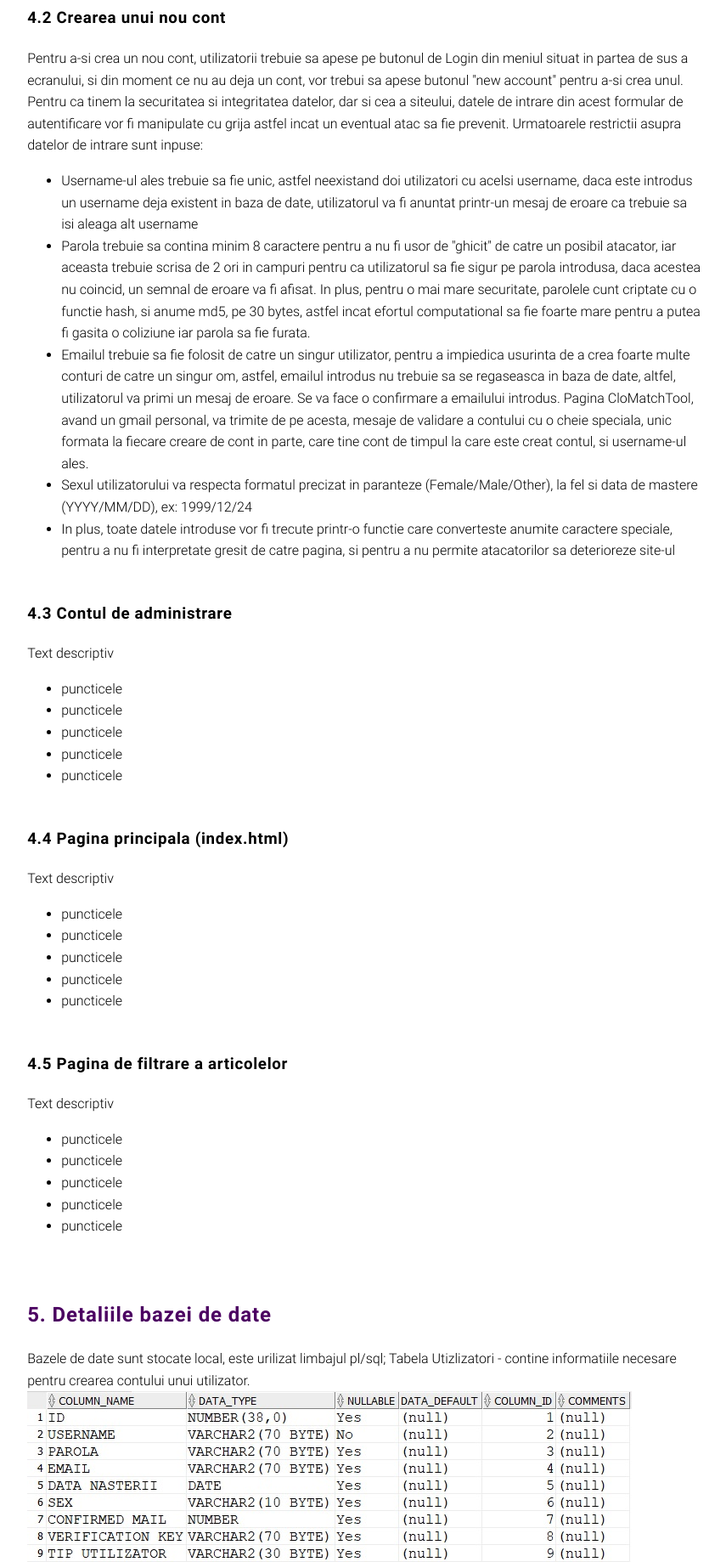
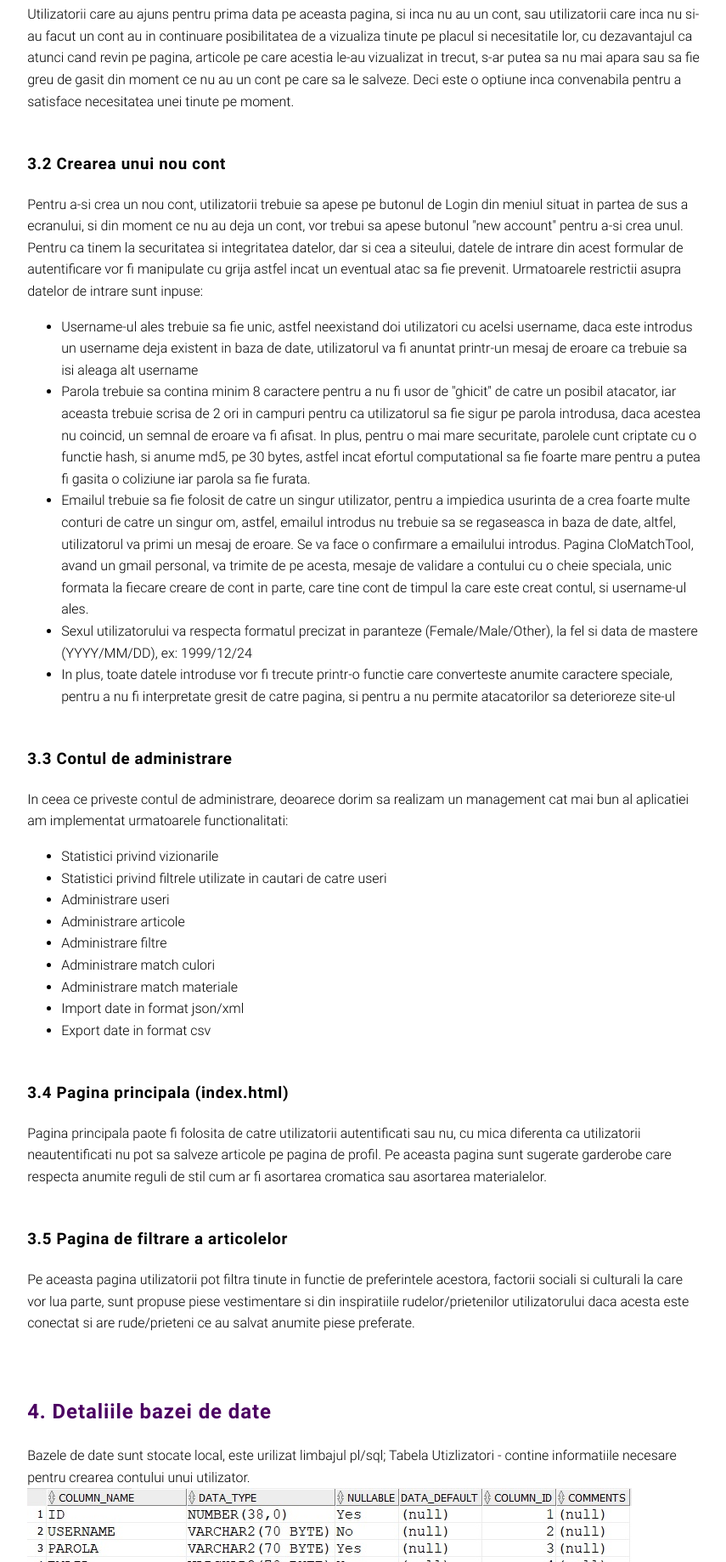
Before and after one commit to lazarescusimona/CloMaT_ProiectTW, a PHP site: page /CloMaT_ProiectTW/scholarly-html/index.html in a window 1280 px wide. Shown: the part 2289-4127 px from the top of the page at 85% size, without its empty margins (211-1066 px from the left). Run offline with PHP 8.4, Linux system fonts and the light colour scheme.

Commit message:
index si comentare

```diff
--- a/Not_here/profile.php
+++ b/Not_here/profile.php
@@ -13,6 +13,8 @@
 </head>
 
 <body>
+     <!-- meniul de sus - bara meniului -->
+
    <div class="banner-fixed" style="z-index: 2;">
       <nav>
          <div class="logo">
@@ -152,6 +154,7 @@
          echo '<div class = "favs">';
          if (isset($_SESSION['username'])) {
             foreach ($favs as &$value) {
+               //aici e lista cu articlele preferate ale userului conectat
                echo '<div class = "img-cell">';
                echo '<a href="' . $value . '" data-lightbox = "mygallery"><img src="' . $value . '"></a> ';
                $temp = str_replace("http://localhost/CloMaT_ProiectTW/images/", "", $value);
@@ -161,6 +164,7 @@
             }
             echo '<br>';
             if (!empty($favs)) {
+               //butonul de stergere a articolelor selectate
                echo '<input type="submit" value=" Sterge articolele selectate " class="delete-btn"/>';
             }
          }
--- a/scholarly-html/ghid.html
+++ b/scholarly-html/ghid.html
@@ -137,7 +137,7 @@
         <!-- review? -->
         <h3>Pagina de profil a utilizatorului</h3>
 
-        <img src="images/6.png" alt="Campuri inregistrare">
+        <img src="images/7.png" alt="Campuri inregistrare">
         <p>Dupa ce utilizatorul s-a logat cu succes, acesta va fi redirectat catre pagina de profil, unde isi poate visualiza datele personale, poate adauga rude , sterge articole pe care anterior le-a salvat si deconcta din aplicatie</p>
 
     </section>
@@ -146,7 +146,7 @@
         <!-- review? -->
         <h3>Pagina principala a aplicatiei</h3>
 
-        <img src="images/7.png" alt="Campuri inregistrare">
+        <img src="images/30.png" alt="Campuri inregistrare">
         <p>Utilizatorul aplicatiei va avea la dispozitie in pagina principala a aplicatie sugestii de asortari pentru articolele ce compun un outfit in functie de criterii cromatice si ce tin de materiale.</p>
         <p>Daca utilizatorul este unul autentificat atunci el va avea la dispozitie optiunea de a selecta articole si de a le salva. Articolele salvate vor fi ulterior puse la dispozitie in pagina de profil.</p>
         <img src="images/8.png" alt="selectare articol">
--- a/scholarly-html/index.html
+++ b/scholarly-html/index.html
@@ -64,15 +64,11 @@
         Utilizatorii (autentificati sau nu) pot cauta inspiratie de tinute pentru tot felul de ocazii, tinute pe gusturile lor, acestea alese cu mare grija pe baza unor reguli de asortare cromatica si pe baza materialelor din care sunt confectionate hainele. Iar pentru ca moda se schimba de la o zi la alta, administratorul paginii poate supraveghea care a fost cel mai cautat trend, poate schimba oricand regulile de asortare pentru a oferi utilizatorilor cea mai placuta experienta.
       </p>
     </section>
-    <section id="introduction" role="doc-introduction">
-      <!-- review? -->
-      <h2>Diagrama use-case</h2>
-      VOI PUNE O POZA AICI
-    </section>
+
     <section id="structure">
       <!-- review? -->
       <h2>Diagrama de clase UML</h2>
-
+      <img src="uml.png" alt="Digrama UML">
 
       </section>
       <section id="structura">
@@ -108,13 +104,17 @@
         <section id="componenta3">
           <h3>Contul de administrare</h3>
           <p>
-            Text descriptiv
+            In ceea ce priveste contul de administrare, deoarece dorim sa realizam un management cat mai bun al aplicatiei am implementat urmatoarele functionalitati:
             </p><ul>
-              <li>puncticele</li>
-              <li>puncticele</li>
-              <li>puncticele</li>
-              <li>puncticele</li>
-              <li>puncticele</li>
+              <li>Statistici privind vizionarile</li>
+              <li>Statistici privind filtrele utilizate in cautari de catre useri</li>
+              <li>Administrare useri</li>
+              <li>Administrare articole</li>
+              <li>Administrare filtre</li>
+              <li>Administrare match culori</li>
+              <li>Administrare match materiale</li>
+              <li>Import date in format json/xml</li>
+              <li>Export date in format csv</li>
             </ul>
 
           <p></p>
@@ -123,14 +123,8 @@
         <section id="componenta4">
           <h3>Pagina principala (index.html)</h3>
           <p>
-            Text descriptiv
-            </p><ul>
-              <li>puncticele</li>
-              <li>puncticele</li>
-              <li>puncticele</li>
-              <li>puncticele</li>
-              <li>puncticele</li>
-            </ul>
+            Pagina principala paote fi folosita de catre utilizatorii autentificati sau nu, cu mica diferenta ca utilizatorii neautentificati nu pot sa salveze articole pe pagina de profil. Pe aceasta pagina sunt sugerate garderobe care respecta anumite reguli de stil cum ar fi asortarea cromatica sau asortarea materialelor.
+            </p>
 
           <p></p>
         </section>
@@ -138,14 +132,8 @@
         <section id="componenta5">
           <h3>Pagina de filtrare a articolelor</h3>
           <p>
-            Text descriptiv
-            </p><ul>
-              <li>puncticele</li>
-              <li>puncticele</li>
-              <li>puncticele</li>
-              <li>puncticele</li>
-              <li>puncticele</li>
-            </ul>
+            Pe aceasta pagina utilizatorii pot filtra tinute in functie de preferintele acestora, factorii sociali si culturali la care vor lua parte, sunt propuse piese vestimentare si din inspiratiile rudelor/prietenilor utilizatorului daca acesta este conectat si are rude/prieteni ce au salvat anumite piese preferate.
+            </p>
 
           <p></p>
         </section>
@@ -220,14 +208,12 @@
 
         <section id="componenta8">
           <h3>Lazarescu Simona</h3>
-          <p>
-            Text descriptiv
-            </p><ul>
-              <li>puncticele</li>
-              <li>puncticele</li>
-              <li>puncticele</li>
-              <li>puncticele</li>
-              <li>puncticele</li>
+          <ul>
+              <li>Am inceput lucrul la dashboard cu administrarea userilor. Am realizat partea de adaugare de useri cu criptarea parolei, editarea datelor utilizatorilor si stergerea acestora. De asemenea pentru a face redirectarile corect in functie de tipul de utilizator am adaugat un nou camp in tabele Utilizatori numit tip_utilizator. Astfel, permit accesul la dashboard doar userilor care au ca tip_utilizator doar admin.</li>
+              <li>Am continuat dashboardul cu partea de articole si filtre. Pentru articole permit, in functie de datele care se completeaza in formular, uploadul de imagini si salvarea datelor in baza de date. De asemenea permit stergerea si editarea de articole. Acelasi principiu se aplica si in cadrul filtrelor. Administratorul are posibilitatea de a face managementul filtrelor.</li>
+              <li>Urmatorul pas a fost partea de import. In acest sens, permit incarcarea de articole in din fisiere in format xml,dar si din format json. Se verifica pentru fiecare caz daca extensie fisierului este cea corespunzatoare. In caz afirmativ, datele se insereaza in baza de date si se face uploadul la imagini, altfel administratorul va fi notificat cu un mesaj de eroare. De asemenea am implementat si partea de export de date in format csv pentru datele despre utilizatori, filtre si articole.</li>
+              <li>Deoarece aplicatia noastra ofera suport pentru a recomanda outfit-uri in functie de anumite criterii de asociere, am implementata si administrarea regulilor pe baza carora se fac matchurile dintre culori si materiale.</li>
+              <li>Ultimul pas a fost sa realizez statistici utilizand google charts. Am realizat statistici pentru numarul zilnic de vizionari pe site si numarul de cautari folosind un anumit filtru. Prin urmare, am implementat insertul unei date noi in tabela de statistici daca aceasta nu exista, respectiv update-ul numarului de vizionari pentru fiecare zi in parte. In ceea ce priveste filtrele, am implementat inserturile in tabela de statistici pentru filtrele care nu existau deja, respectiv update-uri la fiecare utilizare a lor in cadrul search-urilor pe care le realizeaza userii in aplicatie.</li>
             </ul>
 
           <p></p>
@@ -247,5 +233,10 @@
         </section>
       </section>
 
+      <section id="componenta9">
+        <h3>Demo aplicatie</h3>
+        <a href="https://www.youtube.com/watch?v=c_nzPyyt1aU">here</a>
+      </section>
+
   </body>
 </html>
```
Also changed, not shown: Not_here/filtre.php (+10 -2 lines), Not_here/index-back.php (+5 -2 lines), filtre-back.php (+26 -41 lines), index.php (+32 -77 lines), profile-back.php (+4 -3 lines), scholarly-html/images/30.png (added).
